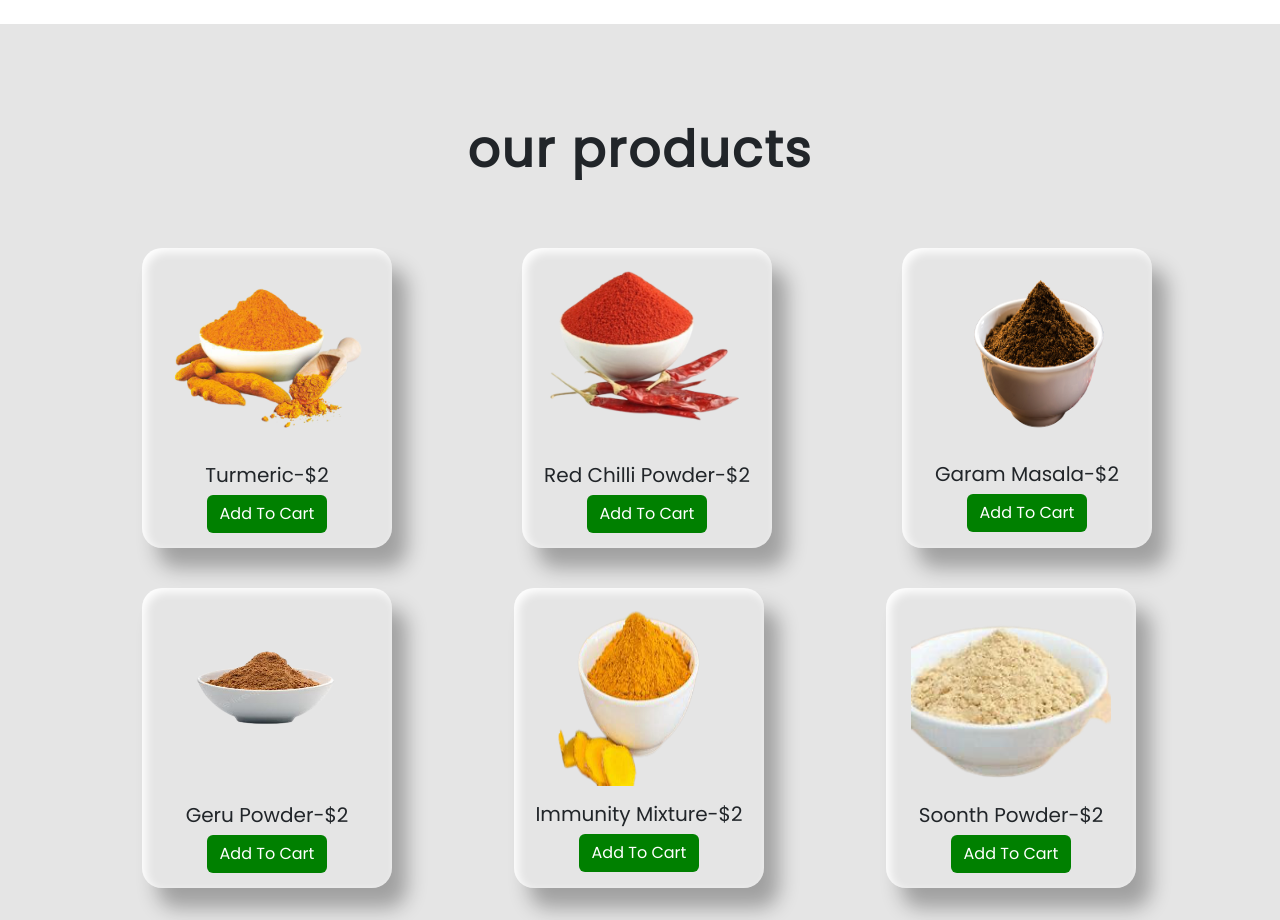
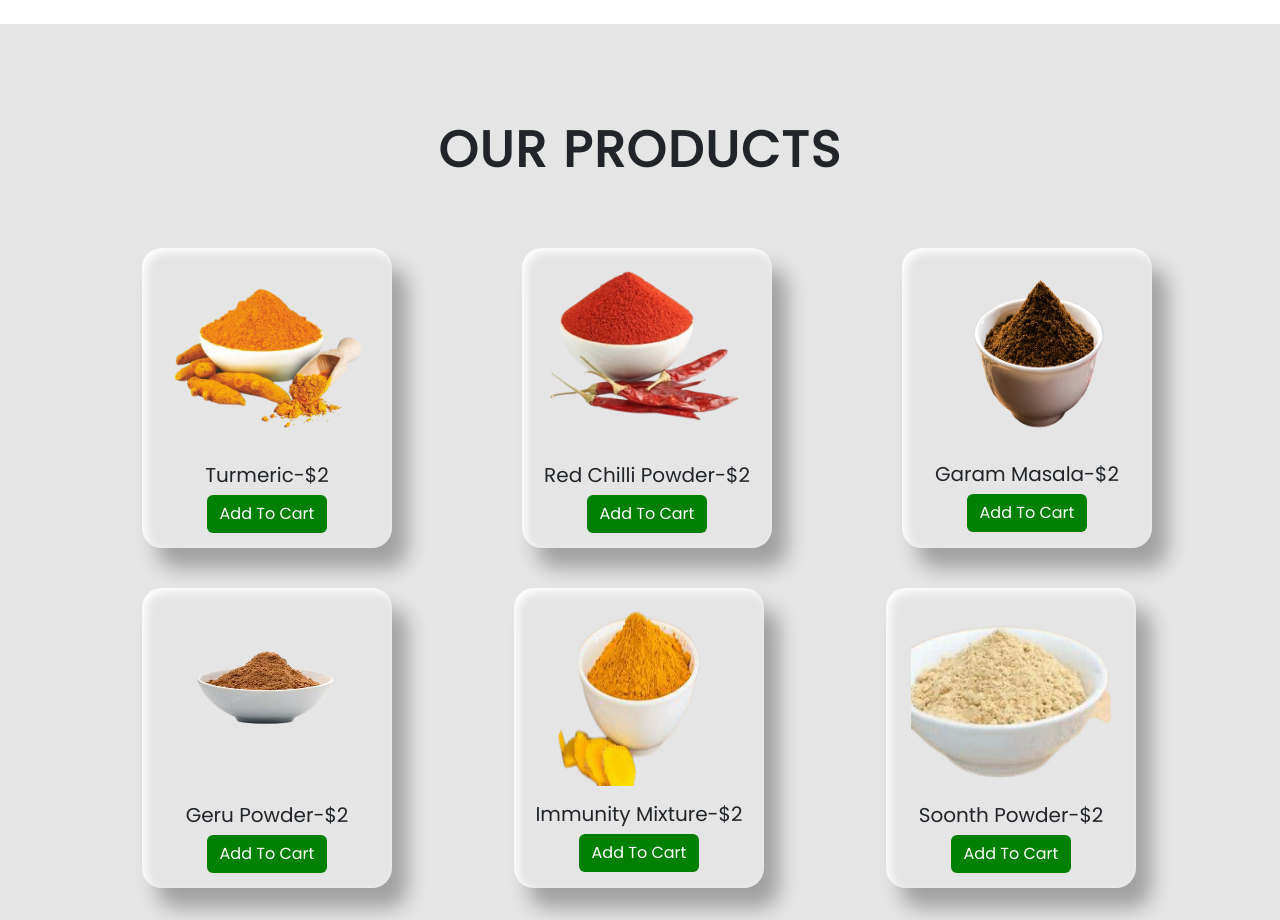
Before and after one commit to Karthick55-star/spices, a plain HTML site: page index.html in a window 1280 px wide. Shown: the part 1640-2560 px from the top of the page. Drawn offline with nearby package versions, Linux system fonts and the light colour scheme; a web font is replaced by a local one.

Commit message:
Update index.html

```diff
--- a/index.html
+++ b/index.html
@@ -74,7 +74,7 @@
 
     <section id="product">
       <div class="container m-5">
-        <h1 class="text-center my-5">our products</h1>
+        <h1 class="text-center my-5">OUR PRODUCTS</h1>
         <div class="row">
           <div class="col-lg-4 col-md-4 col-12">
             <div class="card" >
```
